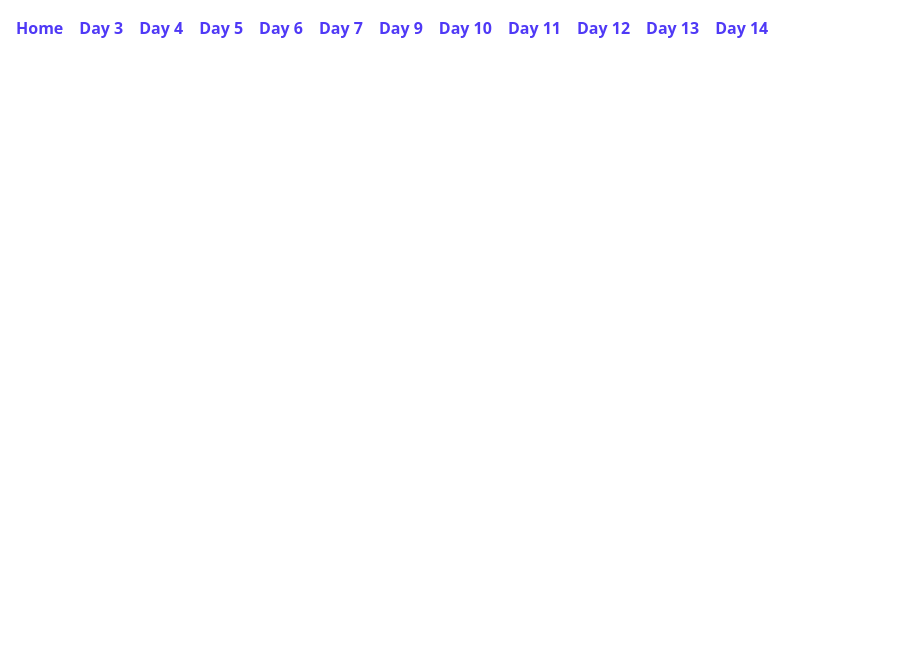
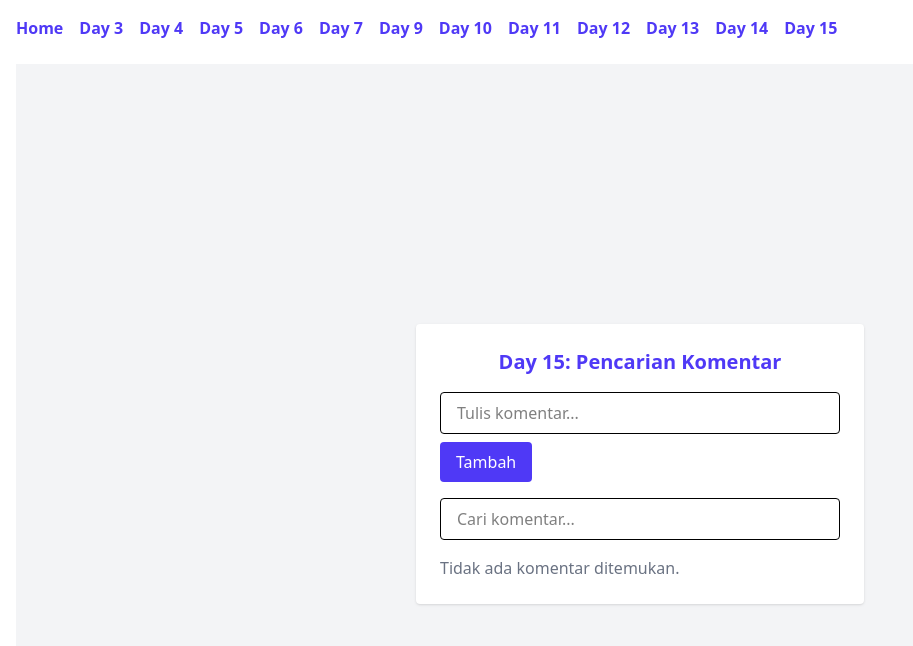
Before and after one commit to FakhriHH/one-day-one-react, a React (Vite) app: page /day15 in a window 1280 px wide. Shown: the top 646 px of the page, without its empty margins (0-913 px from the left). Built offline with nearby package versions, Linux system fonts and the light colour scheme.

Commit message:
Day 15: Search Comment

```diff
--- a/src/App.jsx
+++ b/src/App.jsx
@@ -15,6 +15,7 @@ import Day11FormResuable from './pages/Day11FormReusable';
 import Day12StateLifting from './pages/Day12StateLifting';
 import Day13CommentCrud from './pages/Day13CommentCrud';
 import Day14CommentCrud14 from './pages/Day14CommentCrud14';
+import Day15CommentSearch from './pages/Day15CommentSearch';
 
 const App = () => {
   return (
@@ -33,6 +34,7 @@ const App = () => {
           <Link to="/day12">Day 12</Link>
           <Link to="/day13">Day 13</Link>
           <Link to="/day14">Day 14</Link>
+          <Link to="/day15">Day 15</Link>
         </nav>
 
         <Routes>
@@ -48,6 +50,7 @@ const App = () => {
           <Route path="/day12" element={<Day12StateLifting />} />
           <Route path="/day13" element={<Day13CommentCrud />} />
           <Route path="/day14" element={<Day14CommentCrud14 />} />
+          <Route path="/day15" element={<Day15CommentSearch />} />
         </Routes>
       </div>
     </BrowserRouter>
--- /dev/null
+++ b/src/components/SearchInput.jsx
@@ -0,0 +1,13 @@
+function SearchInput({ searchTerm, onSearch }) {
+  return (
+    <input
+      type="text"
+      value={searchTerm}
+      onChange={(e) => onSearch(e.target.value)}
+      placeholder="Cari komentar..."
+      className="w-full px-4 py-2 border rounded mb-4"
+    />
+  );
+}
+
+export default SearchInput;
--- /dev/null
+++ b/src/pages/Day15CommentSearch.jsx
@@ -0,0 +1,59 @@
+import { useState } from "react";
+import CommentInput from "../components/CommentInput";
+import CommentList from "../components/CommentList";
+import SearchInput from "../components/SearchInput";
+import Card11 from "../components/Card11";
+
+function Day15CommentSearch() {
+  const [comments, setComments] = useState([]);
+  const [searchTerm, setSearchTerm] = useState("");
+
+  const addComment = (newComment) => {
+    setComments([...comments, newComment]);
+  };
+
+  const editComment = (index, newText) => {
+    const updated = [...comments];
+    updated[index] = newText;
+    setComments(updated);
+  };
+
+  const deleteComment = (index) => {
+    const updated = comments.filter((_, i) => i !== index);
+    setComments(updated);
+  };
+
+  // filter komentar berdasarkan search
+  const filteredComments = comments.filter((comment) =>
+    comment.toLowerCase().includes(searchTerm.toLowerCase())
+  );
+
+  return (
+    <div className="min-h-screen bg-gray-100 flex items-center justify-center p-6">
+      <Card11>
+        <h1 className="text-xl font-bold text-indigo-600 mb-4 text-center">
+          Day 15: Pencarian Komentar
+        </h1>
+
+        {/* Tambah komentar */}
+        <CommentInput onAdd={addComment} />
+
+        {/* Input search */}
+        <SearchInput searchTerm={searchTerm} onSearch={setSearchTerm} />
+
+        {/* Tampilkan hasil */}
+        {filteredComments.length > 0 ? (
+          <CommentList
+            comments={filteredComments}
+            onEdit={editComment}
+            onDelete={deleteComment}
+          />
+        ) : (
+          <p className="text-gray-500">Tidak ada komentar ditemukan.</p>
+        )}
+      </Card11>
+    </div>
+  );
+}
+
+export default Day15CommentSearch;
```
